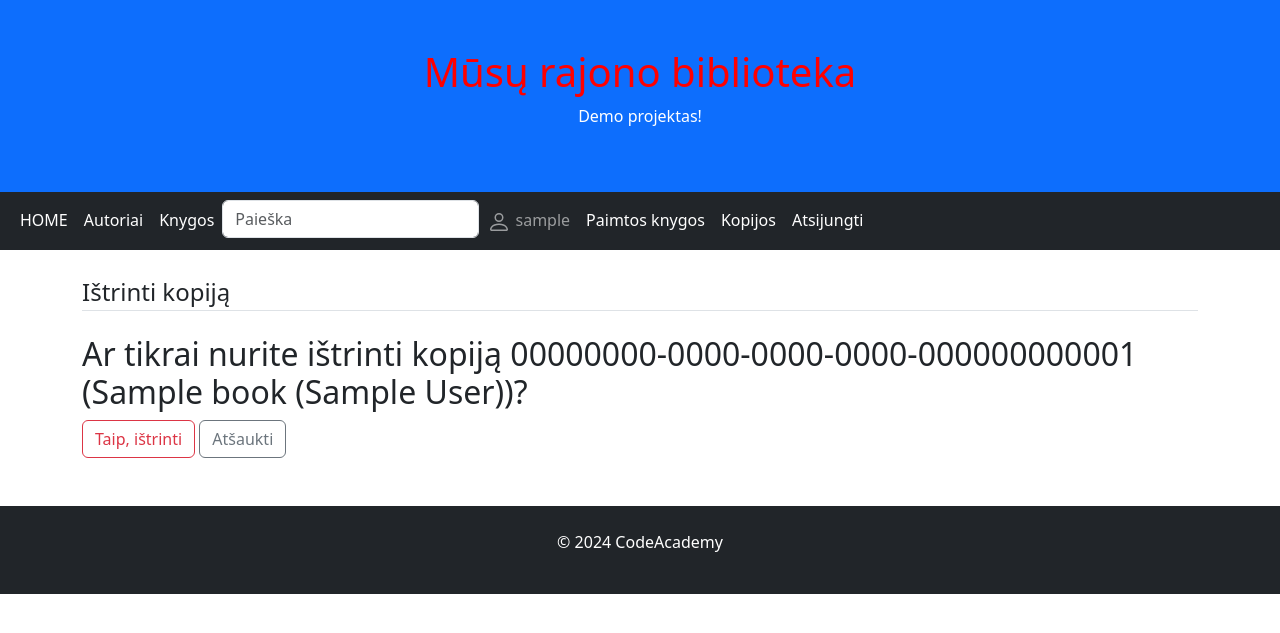
After one commit to DonatasNoreika/my_library_202403, a Django app: page /library/copies/1/delete in a window 1280 px wide. The commit adds this page. Shown: the top 633 px of the page. Run offline with Django 5.2, Linux system fonts and the light colour scheme; a user stored in the database is signed in; tables that the repository leaves empty hold one stand-in row (values such as "Sample post"); some libraries are stand-ins or nearby versions.

Commit message:
+ 10: Kopiją galima ištrinti (ne per admin puslapį).

```diff
--- a/mysite/library/templates/copy.html
+++ b/mysite/library/templates/copy.html
@@ -12,5 +12,6 @@
 </ul>
 <div>
     <a class="btn btn-secondary btn-sm mt-1 mb-1" href="{% url 'copies_update' copy.pk %}">Redaguoti</a>
+    <a class="btn btn-danger btn-sm mt-1 mb-1" href="{% url 'copies_delete' copy.pk %}">Ištrinti</a>
 </div>
 {% endblock %}
--- /dev/null
+++ b/mysite/library/templates/copy_delete.html
@@ -0,0 +1,19 @@
+{% extends 'base.html' %}
+{% block "title" %}Knygos kopijos trynimas{% endblock %}
+
+{% block "content" %}
+<div class="content-section">
+    <form method="POST">
+        {% load crispy_forms_tags %}
+        {% csrf_token %}
+        <fieldset class="form-group">
+            <legend class="border-bottom mb-4">Ištrinti kopiją</legend>
+            <h2>Ar tikrai nurite ištrinti kopiją {{ copy.uuid }} ({{ copy.book }})?</h2>
+        </fieldset>
+        <div class="form-group">
+            <button class="btn btn-outline-danger" type="submit">Taip, ištrinti</button>
+            <a class="btn btn-outline-secondary" href="{% url 'copy' copy.pk %}">Atšaukti</a>
+        </div>
+    </form>
+</div>
+{% endblock %}
--- a/mysite/library/urls.py
+++ b/mysite/library/urls.py
@@ -15,6 +15,7 @@ urlpatterns = [
     path("copies/<int:pk>", views.BookInstanceDetailView.as_view(), name="copy"),
     path("copies/new", views.BookInstanceCreateView.as_view(), name="copies_new"),
     path("copies/<int:pk>/update", views.BookInstanceUpdateView.as_view(), name="copies_update"),
+    path("copies/<int:pk>/delete", views.BookInstanceDeleteView.as_view(), name="copies_delete"),
 ]
 
 urlpatterns += [
--- a/mysite/library/views.py
+++ b/mysite/library/views.py
@@ -189,3 +189,10 @@ class BookInstanceUpdateView(LoginRequiredMixin, generic.UpdateView):
     success_url = "/library/copies/"
     # fields = ['book', 'status', 'reader', 'due_back']
     form_class = BookInstanceUpdateForm
+
+
+class BookInstanceDeleteView(LoginRequiredMixin, generic.DeleteView):
+    model = BookInstance
+    template_name = "copy_delete.html"
+    context_object_name = 'copy'
+    success_url = "/library/copies/"
```
Also changed, not shown: mysite/library/forms.py (line endings or trailing spaces).
